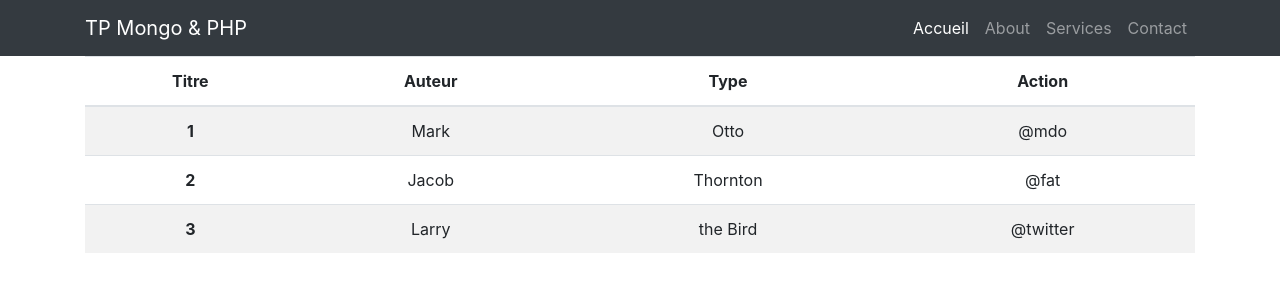
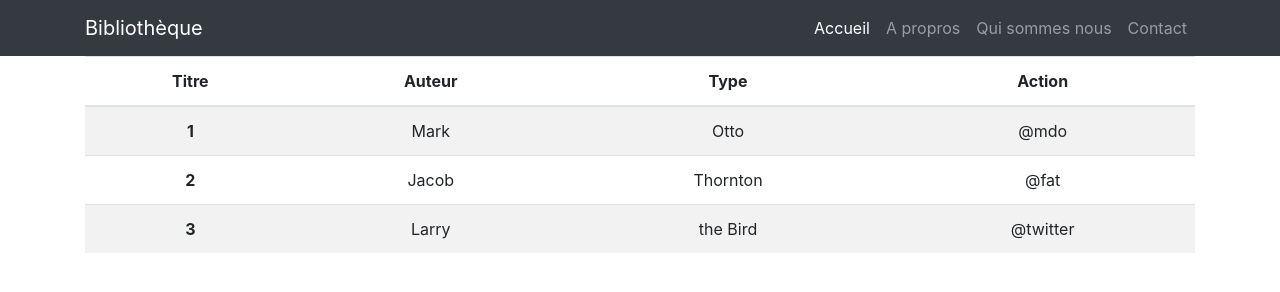
Before and after one commit to sawu2019/mongotp, a website: page accueil.html in a window 1280 px wide. Drawn offline with Linux system fonts and the light colour scheme.

Commit message:
arrangement de a page d'accueil

```diff
--- a/accueil.html
+++ b/accueil.html
@@ -20,7 +20,7 @@
   <!-- Navigation -->
   <nav class="navbar navbar-expand-lg navbar-dark bg-dark static-top">
     <div class="container">
-      <a class="navbar-brand" href="#">TP Mongo & PHP</a>
+      <a class="navbar-brand" href="#">Bibliothèque</a>
       <button class="navbar-toggler" type="button" data-toggle="collapse" data-target="#navbarResponsive" aria-controls="navbarResponsive" aria-expanded="false" aria-label="Toggle navigation">
         <span class="navbar-toggler-icon"></span>
       </button>
@@ -32,10 +32,10 @@
             </a>
           </li>
           <li class="nav-item">
-            <a class="nav-link" href="#">About</a>
+            <a class="nav-link" href="#">A propros</a>
           </li>
           <li class="nav-item">
-            <a class="nav-link" href="#">Services</a>
+            <a class="nav-link" href="#">Qui sommes nous</a>
           </li>
           <li class="nav-item">
             <a class="nav-link" href="#">Contact</a>
```
